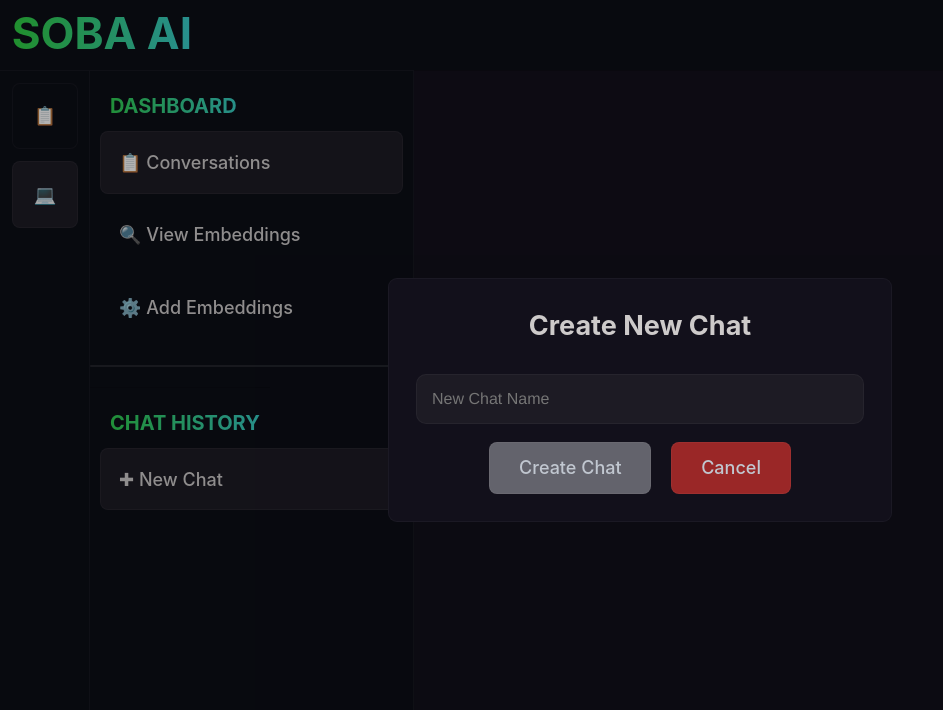
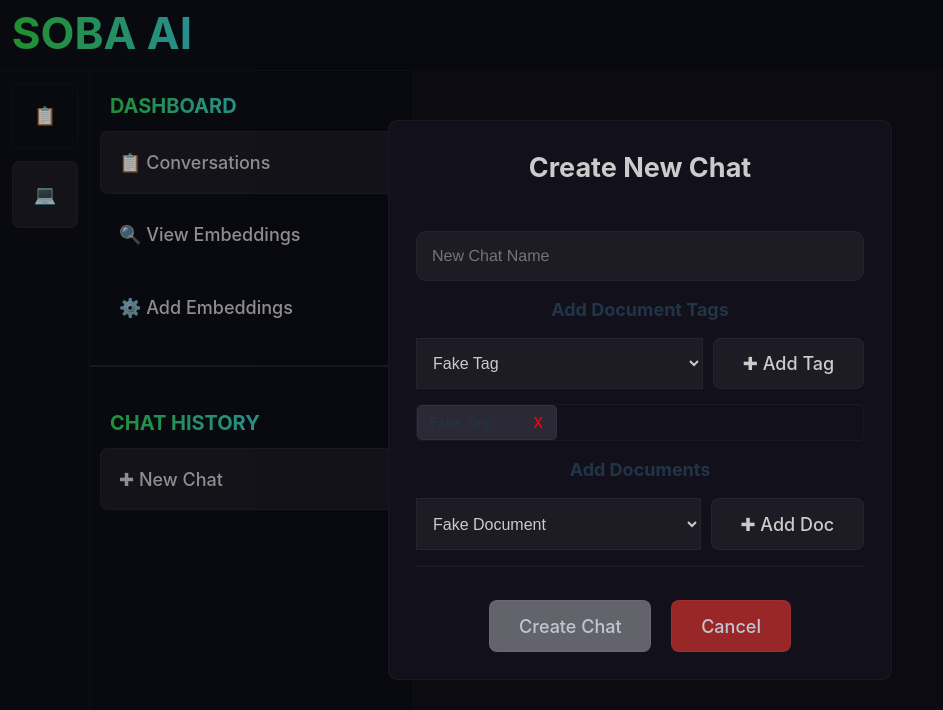
Before and after one commit to l-junpu/daily-dashboard-frontend, a React (Vite) app: page /dashboard/llm/conversations in a window 1280 px wide. Both pictures are taken after a click on the button "✚ New Chat". Shown: the top 710 px of the page, without its empty margins (0-943 px from the left). Built offline with nearby package versions, Linux system fonts and the light colour scheme.

Commit message:
Added GUI to add and remove documents, separating api calls and ux in progress

```diff
--- /dev/null
+++ b/src/api/llm-dashboard-api.ts
@@ -0,0 +1,97 @@
+import { FetchResponse, HttpStatusCode } from "./helper";
+import { TitleInfo } from "../data/llm-data";
+import { ObjectId } from "bson";
+
+/*
+    Retrieves all Titles from a User - Called when we initially load into LLM Dashboard
+*/
+export const getTitlesFromUser = async (username: string | null): Promise<[string, TitleInfo[] | null]> => {
+  if (username === null) return ["Username Not Found", null];
+
+  try {
+    const response = await FetchResponse("http://localhost:8080/get_convos", {
+      method: "POST",
+      headers: {
+        "Content-Type": "application/json",
+      },
+      body: JSON.stringify({
+        username: username,
+      }),
+    });
+
+    if (response == null) {
+      return ["Unable to connect to server", null];
+    } else {
+      switch (response.status) {
+        case HttpStatusCode.OK:
+          const data = await response.json();
+          return ["", data.convoDetails];
+          break;
+        default:
+          return [`Server side error (Unable to retrieve conversations): ${response.status}`, null];
+      }
+    }
+  } catch (error) {
+    console.error(error);
+  }
+
+  return ["Reached end of control block...", null];
+};
+
+/*
+
+*/
+// Handle Create Chat
+const handleCreateChat = async (
+  username: string | null,
+  event: React.FormEvent<HTMLFormElement>
+): Promise<[string, ObjectId | null]> => {
+  event.preventDefault();
+
+  // Access Form Data
+  const form = event.target as HTMLFormElement;
+  const formData = new FormData(form);
+
+  // Get Post Data
+  const title: string = formData.get("title") as string;
+
+  if (!username) return ["Username Not Found", null];
+
+  try {
+    const response = await FetchResponse("http://localhost:8080/create_new_convo", {
+      method: "POST",
+      headers: {
+        "Content-Type": "application/json",
+      },
+      body: JSON.stringify({
+        username: username,
+        title: title,
+        tags: [],
+        documents: [],
+        messages: [],
+      }),
+    });
+
+    if (response == null) {
+      return ["Unable to connect to server", null];
+    } else {
+      switch (response.status) {
+        case HttpStatusCode.OK:
+          const responseJson = await response.json();
+          return ["New chat created", responseJson.id];
+          break;
+        default:
+          return [`Server side error: ${response.status}`, null];
+      }
+    }
+  } catch (error) {
+    console.error(error);
+  }
+
+  return ["Reached end of control block...", null];
+
+  //   // Increment selected index by 1 - Because we insert the new chat above
+  //   setSelectedTitleIndex(selectedTitleIndex + 1);
+  //   setCreateChat(false);
+  //   setNewTitle("");
+};
--- /dev/null
+++ b/src/base-component/removable-button/removable-button.css
@@ -0,0 +1,27 @@
+.removable-button {
+  display: flex;
+  flex-direction: row;
+  background-color: var(--color-tertiary);
+  border-radius: 5px;
+  border: 1px solid var(--color-border);
+  text-wrap: nowrap;
+  width: 140px;
+}
+
+.removable-button .button-name {
+  flex: 1;
+  text-align: left;
+  font-size: 14px;
+  padding: 6px 0 6px 12px;
+  background: none;
+  overflow-x: hidden;
+  white-space: nowrap;
+  text-overflow: ellipsis;
+}
+
+.removable-button .remove-button {
+  font-size: 14px;
+  padding: 6px 12px;
+  background: none;
+  color: red;
+}
--- /dev/null
+++ b/src/base-component/removable-button/removable-button.tsx
@@ -0,0 +1,20 @@
+import "./removable-button.css";
+
+interface RemovableButtonProps {
+  idx: number;
+  name: string;
+  removeItem: (name: string) => void;
+}
+
+const RemovableButton = ({ idx, name, removeItem }: RemovableButtonProps) => {
+  return (
+    <div key={idx} className="removable-button">
+      <p className="button-name">{name}</p>
+      <button className="remove-button" onClick={() => removeItem(name)}>
+        X
+      </button>
+    </div>
+  );
+};
+
+export default RemovableButton;
--- /dev/null
+++ b/src/data/llm-data.ts
@@ -0,0 +1,6 @@
+import { ObjectId } from "bson";
+
+export interface TitleInfo {
+  title: string;
+  id: ObjectId;
+}
--- a/src/view/llm-dashboard.css
+++ b/src/view/llm-dashboard.css
@@ -173,6 +173,7 @@
   padding: 1.5rem;
   border-radius: 0.5rem;
   width: 28rem;
+  gap: 15px;
 }
 
 .new-chat-contents .chat-name {
@@ -190,6 +191,35 @@
   outline: none;
 }
 
+.new-chat-contents .tag-control {
+  width: 100%;
+  display: flex;
+  gap: 10px;
+}
+
+.new-chat-contents .dropdown-box {
+  flex: 1;
+  background-color: var(--color-button-darker);
+  border: 1px solid var(--color-border);
+  padding: 12px;
+  color: var(--color-font);
+  font-size: 16px;
+}
+
+.new-chat-contents .tag-display {
+  display: flex;
+  flex-wrap: wrap;
+  overflow-y: auto;
+  width: 100%;
+  height: auto;
+  max-height: 120px;
+  overflow-y: auto;
+  gap: 6px;
+  background-color: var(--color-secondary);
+  border: 1px solid var(--color-border);
+  border-radius: 5px;
+}
+
 .new-chat-contents .footer {
   display: flex;
   flex-direction: row;
--- a/src/view/llm-dashboard.tsx
+++ b/src/view/llm-dashboard.tsx
@@ -14,6 +14,8 @@ import { toast, ToastContainer } from "react-toastify";
 import rehypeHighlight from "rehype-highlight";
 import ReactMarkdown from "react-markdown";
 import "highlight.js/styles/base16/ros-pine.css";
+import RemovableButton from "../base-component/removable-button/removable-button";
+import { getTitlesFromUser } from "../api/llm-dashboard-api";
 
 // For Secondary Navbar
 interface ButtonProps {
@@ -55,6 +57,29 @@ const LLMDashboardView = () => {
   const [awaitingResponse, setAwaitingResponse] = useState(false);
   const [messages, setMessages] = useState<Message[]>([]);
 
+  const [tags, setTags] = useState<string[]>([
+    "Fake Tag",
+    "Fake Tag",
+    "Fake Tag",
+    "Fake Tag",
+    "Fake Tag",
+    "Fake Tag",
+    "Fake Tag",
+  ]);
+  const [docs, setDocs] = useState<string[]>([
+    "Fake Document",
+    "Fake Document",
+    "Fake Document",
+    "Fake Document",
+    "Fake Document",
+    "Fake Document",
+  ]);
+  const [selectedTags, setSelectedTags] = useState<string[]>(["Fake Tag"]);
+  const [selectedDocs, setSelectedDocs] = useState<string[]>([]);
+
+  const [selectedSecondaryButton, setSelectedSecondaryButton] = useState(0);
+  const [selectedTitleIndex, setSelectedTitleIndex] = useState(-1);
+
   // Active Buttons
   const secondaryButtonProps: ButtonProps[] = [
     { text: "📋 Conversations", onClick: () => {} },
@@ -71,8 +96,6 @@ const LLMDashboardView = () => {
       },
     },
   ];
-  const [selectedSecondaryButton, setSelectedSecondaryButton] = useState(0);
-  const [selectedTitleIndex, setSelectedTitleIndex] = useState(-1);
 
   // Retrieve necessary information on initial mount
   useEffect(() => {
@@ -82,42 +105,20 @@ const LLMDashboardView = () => {
     }
   }, []);
 
-  // Retrieve Conversations on Username Update
+  // Retrieve Titles on Username Update
   useEffect(() => {
-    const getConversationsFromUser = async () => {
-      if (!username) return;
+    if (username === null) return;
 
-      try {
-        const response = await FetchResponse("http://localhost:8080/get_convos", {
-          method: "POST",
-          headers: {
-            "Content-Type": "application/json",
-          },
-          body: JSON.stringify({
-            username: username,
-          }),
-        });
-
-        if (response == null) {
-          toast.error("Unable to connect to server");
-          return;
-        } else {
-          switch (response.status) {
-            case HttpStatusCode.OK:
-              const data = await response.json();
-              setTitles(data.convoDetails);
-              break;
-            default:
-              toast.error(`Server side error (Unable to retrieve conversations): ${response.status}`);
-              return;
-          }
-        }
-      } catch (error) {
-        console.error(error);
+    const initialize = async () => {
+      const [statusMessage, titles] = await getTitlesFromUser(username);
+      if (titles === null) {
+        toast.error(statusMessage);
+      } else {
+        setTitles(titles);
       }
     };
 
-    getConversationsFromUser();
+    initialize();
   }, [username]);
 
   // Handle Create Chat
@@ -306,6 +307,38 @@ const LLMDashboardView = () => {
     }
   };
 
+  // Handle User Retrieving Conversation History
+  const handleGetTagsAndDocumentsFromChroma = async () => {
+    return;
+    if (!username) return;
+
+    try {
+      const response = await FetchResponse("http://localhost:8080/get_tags_and_documents", {
+        method: "GET",
+        headers: {
+          "Content-Type": "application/json",
+        },
+      });
+
+      if (response == null) {
+        toast.error("Unable to connect to server");
+        return;
+      } else {
+        switch (response.status) {
+          case HttpStatusCode.OK:
+            const responseMessages = await response.json();
+            // Save tags and documents
+            break;
+          default:
+            toast.error(`Server side error: ${response.status}`);
+            return;
+        }
+      }
+    } catch (error) {
+      console.error(error);
+    }
+  };
+
   return (
     <>
       <ToastContainer position="bottom-right" />
@@ -317,7 +350,12 @@ const LLMDashboardView = () => {
         <div className="dashboard-body">
           {/* Redirection to the 2 main applications */}
           <nav className="primary-navbar">
-            <IconButton primaryText="📋" hoverText="Tasks" cssStyle="button" onClick={() => navigate("/dashboard/tasks", { replace: true })} />
+            <IconButton
+              primaryText="📋"
+              hoverText="Tasks"
+              cssStyle="button"
+              onClick={() => navigate("/dashboard/tasks", { replace: true })}
+            />
             <IconButton primaryText="💻" hoverText="LLM" cssStyle="button primary-selected" onClick={() => {}} />
           </nav>
           {/* Redirections to the different Task pages */}
@@ -325,7 +363,11 @@ const LLMDashboardView = () => {
             <p className="prefix">DASHBOARD</p>
             <div style={{ marginBottom: "6px" }}>
               {secondaryButtonProps.map((button, index) => (
-                <button key={index} className={selectedSecondaryButton === index ? "selected-button" : "button"} onClick={button.onClick}>
+                <button
+                  key={index}
+                  className={selectedSecondaryButton === index ? "selected-button" : "button"}
+                  onClick={button.onClick}
+                >
                   {button.text}
                 </button>
               ))}
@@ -336,7 +378,13 @@ const LLMDashboardView = () => {
             <p style={{ borderTop: "1px solid rgb(0,0,0,0.2)" }} className="prefix">
               CHAT HISTORY
             </p>
-            <button className="selected-button" onClick={() => setCreateChat(true)}>
+            <button
+              className="selected-button"
+              onClick={() => {
+                setCreateChat(true);
+                handleGetTagsAndDocumentsFromChroma();
+              }}
+            >
               ✚ New Chat
             </button>
 
@@ -372,7 +420,10 @@ const LLMDashboardView = () => {
                   rowComponent={(index) => (
                     <p key={index} className={messages[index].role == "user" ? "chat user" : "chat"}>
                       {messages[index].role == "assistant" && <h3>LLM served by DouDou and Soba</h3>}
-                      <ReactMarkdown children={messages[index].content} rehypePlugins={[[rehypeHighlight, { detect: true, plainText: ["makefile", "bash"] }]]}></ReactMarkdown>
+                      <ReactMarkdown
+                        children={messages[index].content}
+                        rehypePlugins={[[rehypeHighlight, { detect: true, plainText: ["makefile", "bash"] }]]}
+                      ></ReactMarkdown>
                     </p>
                   )}
                   isConversationPage={true}
@@ -390,7 +441,12 @@ const LLMDashboardView = () => {
                   onEnterDown={handleUserPrompt}
                   isLocked={awaitingResponse}
                 />
-                <button type="submit" id="submit-prompt" disabled={currentPrompt.length > 0 ? false : true} className={currentPrompt ? "submit ok" : "submit"}>
+                <button
+                  type="submit"
+                  id="submit-prompt"
+                  disabled={currentPrompt.length > 0 ? false : true}
+                  className={currentPrompt ? "submit ok" : "submit"}
+                >
                   🡩
                 </button>
               </form>
@@ -407,9 +463,48 @@ const LLMDashboardView = () => {
           >
             <div className="new-chat-contents">
               <h2 style={{ color: "var(--color-font)" }}>Create New Chat</h2>
-              <input type="text" placeholder="New Chat Name" name="title" className="chat-name" value={newTitle} onChange={(e) => setNewTitle(e.target.value)} />
+              <input
+                type="text"
+                placeholder="New Chat Name"
+                name="title"
+                className="chat-name"
+                value={newTitle}
+                onChange={(e) => setNewTitle(e.target.value)}
+              />
+              <h4>Add Document Tags</h4>
+              <div className="tag-control">
+                <select className="dropdown-box">
+                  {tags.map((tag, index) => (
+                    <option key={index}>{tag}</option>
+                  ))}
+                </select>
+                <button className="action-button">✚ Add Tag</button>
+              </div>
+              <div className="tag-display">
+                {selectedTags.map((tag, index) => (
+                  <RemovableButton idx={index} name={tag} removeItem={(x: string) => {}} />
+                ))}
+              </div>
+              <h4>Add Documents</h4>
+              <div className="tag-control">
+                <select className="dropdown-box">
+                  {docs.map((tag, index) => (
+                    <option key={index}>{tag}</option>
+                  ))}
+                </select>
+                <button className="action-button">✚ Add Doc</button>
+              </div>
+              <div className="tag-display">
+                {selectedDocs.map((tag, index) => (
+                  <RemovableButton idx={index} name={tag} removeItem={(x: string) => {}} />
+                ))}
+              </div>
               <div className="footer">
-                <button type="submit" className={newTitle.length > 0 ? "action-button" : "action-button-inactive"} disabled={newTitle.length > 0 ? false : true}>
+                <button
+                  type="submit"
+                  className={newTitle.length > 0 ? "action-button" : "action-button-inactive"}
+                  disabled={newTitle.length > 0 ? false : true}
+                >
                   Create Chat
                 </button>
                 <button
```
